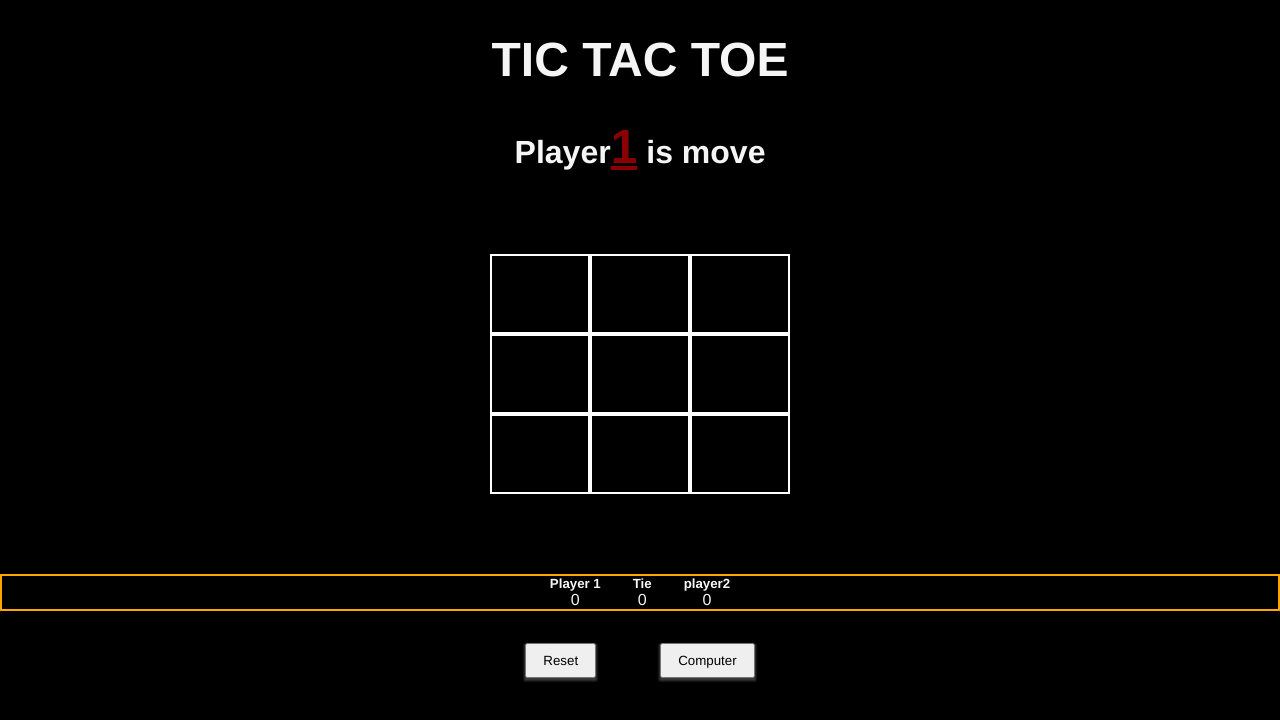
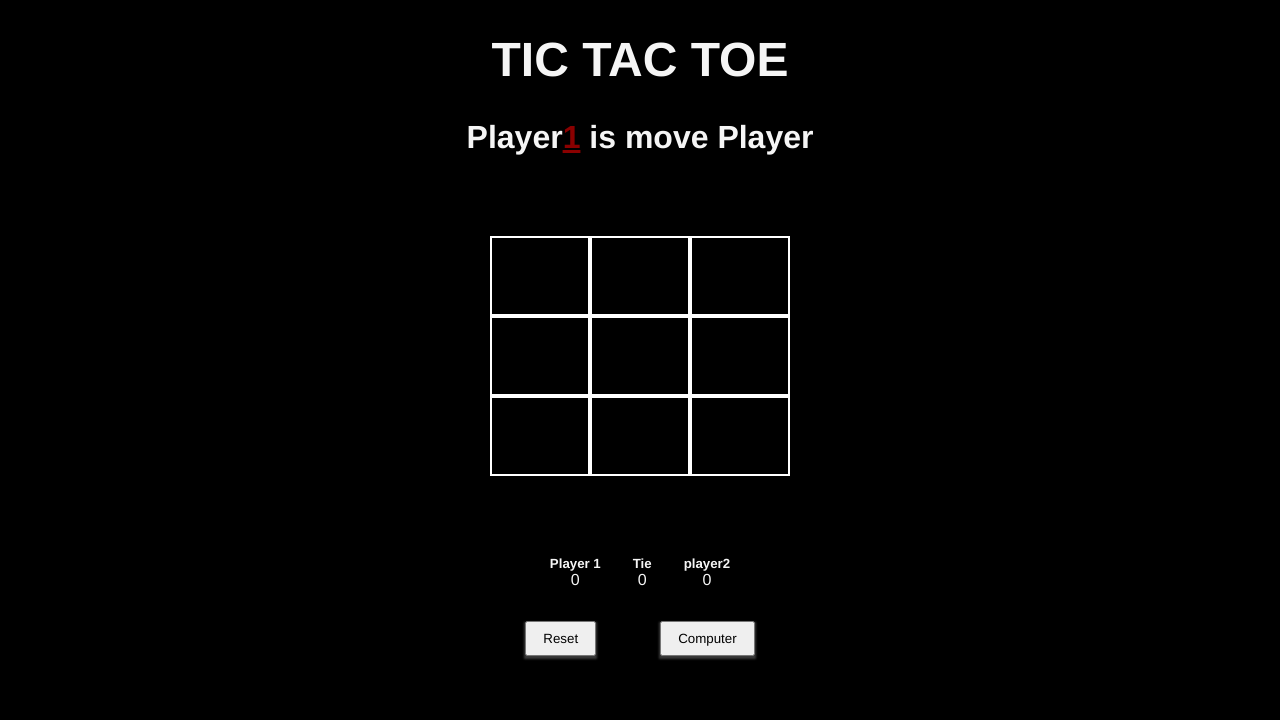
Before and after one commit to me-naresh141/TIc-tac-toe-game-using-react, a React app: page / in a window 1280 px wide. Built offline with nearby package versions, Linux system fonts and the light colour scheme.

Commit message:
add copmuter fuctionlty and css style

```diff
--- a/src/Components/App.js
+++ b/src/Components/App.js
@@ -9,13 +9,19 @@ import Confetti from "react-confetti";
 
 const App = () => {
   const [state, setstate] = useState(Array(9).fill(null));
+
   const [isXTurn, setIsXTurn] = useState(true);
+
   // confetti animation
   const [isConfetti, setIsConfetti] = useState(false);
+
   //  score state
   const [player1, setPlayer1] = useState(0);
   const [tie, setTie] = useState(0);
   const [player2, setPlayer2] = useState(0);
+
+  const [computerScore, setComputerScore] = useState(0);
+
   // select computer state
   const [computer, setComputer] = useState(false);
 
@@ -33,8 +39,10 @@ const App = () => {
 
   const HandleComputer = () => {
     setComputer(!computer);
+    setPlayer1(0);
+    setPlayer2(0);
+    setstate(Array(9).fill(null));
   };
-
   return (
     <div className="parent-div">
       {isConfetti && <Confetti />}
@@ -52,6 +60,8 @@ const App = () => {
         setPlayer1={setPlayer1}
         setPlayer2={setPlayer2}
         setTie={setTie}
+        setComputer={setComputer}
+        computer={computer}
       />
       <PlayerInfo
         handleReset={handleReset}
--- a/src/Components/Board.js
+++ b/src/Components/Board.js
@@ -13,16 +13,25 @@ const Board = ({
   player2,
   tie,
   setIsConfetti,
+  setComputer,
+  computer,
 }) => {
   // handleClick function
   const handleClick = (index) => {
     if (state[index] !== null) {
       return;
     }
+
     let stateCopy = [...state];
+
     stateCopy[index] = isXTurn ? "X" : "0";
+
+    if (isXTurn && computer) {
+      stateCopy[index] = "X";
+      setstate(stateCopy);
+      setIsXTurn(!isXTurn);
+    }
     setstate(stateCopy);
-
     setIsXTurn(!isXTurn);
   };
 
@@ -56,7 +65,6 @@ const Board = ({
 
   // handlePlayAgain function
   const handlePlayAgain = () => {
-    // console.log("okk");
     setstate(Array(9).fill(null));
     setIsXTurn(true);
     setIsConfetti(false);
@@ -75,10 +83,18 @@ const Board = ({
   // PlayerTime function
   function PlayerTime({ isXTurn }) {
     return (
-      <h1>
-        {" "}
-        Player{isXTurn ? <strong>1</strong> : <strong>2</strong>} is move
-      </h1>
+      <>
+        <h1>
+          {" "}
+          Player
+          {isXTurn ? (
+            <strong>1</strong>
+          ) : (
+            <strong>{computer ? "Computer" : "2"}</strong>
+          )}{" "}
+          is move Player
+        </h1>
+      </>
     );
   }
 
@@ -130,7 +146,6 @@ const Board = ({
     );
   }
   // usseEffect
-
   useEffect(() => {
     if (isWinner) {
       {
@@ -142,7 +157,28 @@ const Board = ({
     if (tieMatch) {
       setTie(tie + 1);
     }
-  }, [isXTurn, state]);
+
+    let stateCopy = [...state];
+
+    let filterIndex = [];
+
+    if (computer) {
+      setTimeout(() => {
+        if (!isXTurn) {
+          let filterI = stateCopy.filter((elm, index) => {
+            if (!elm) {
+              filterIndex.push(index);
+            }
+          });
+
+          let randomIndex = Math.floor(Math.random() * filterIndex.length);
+          stateCopy[filterIndex[randomIndex]] = "0";
+          setstate(stateCopy);
+          setIsXTurn(!isXTurn);
+        }
+      }, 1000);
+    }
+  }, [isXTurn, computer]);
 
   return (
     <>
--- a/src/index.css
+++ b/src/index.css
@@ -51,7 +51,6 @@ header {
 
 .playerInfo-div {
   display: flex;
-  border: 2px solid orange;
   justify-content: center;
 }
 .playerHeadingDiv {
@@ -68,6 +67,6 @@ button {
 
 strong {
   color: rgba(255, 0, 0, 0.543);
-  font-size: 3rem;
+  font-size: 2rem;
   text-decoration: underline;
 }
```
